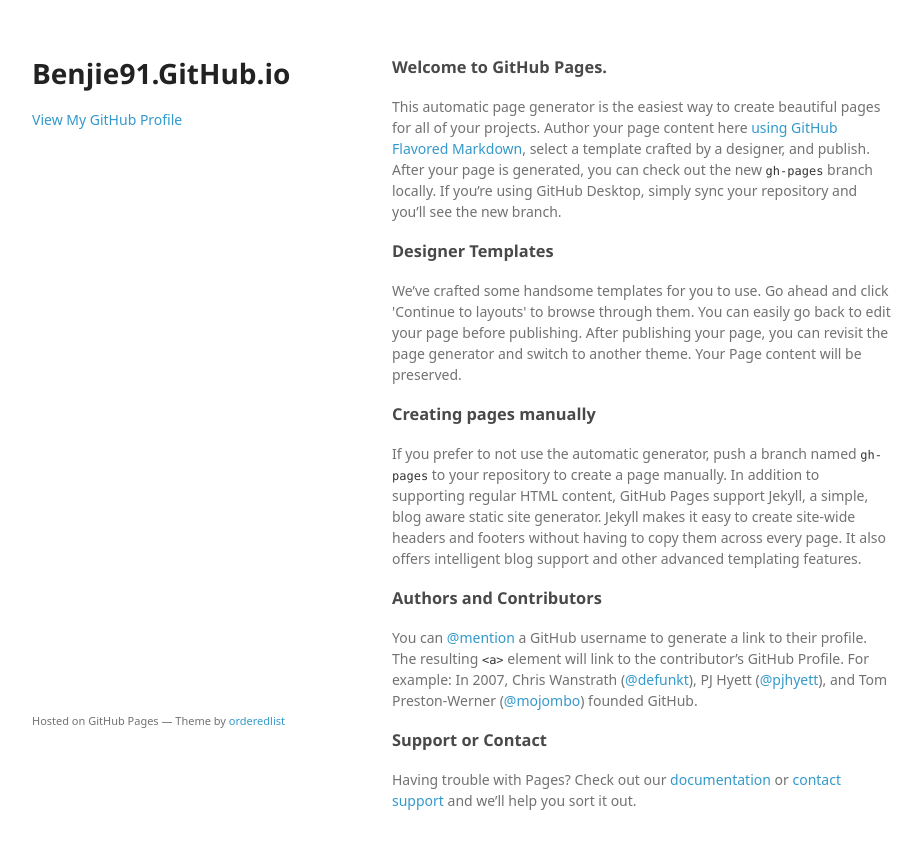
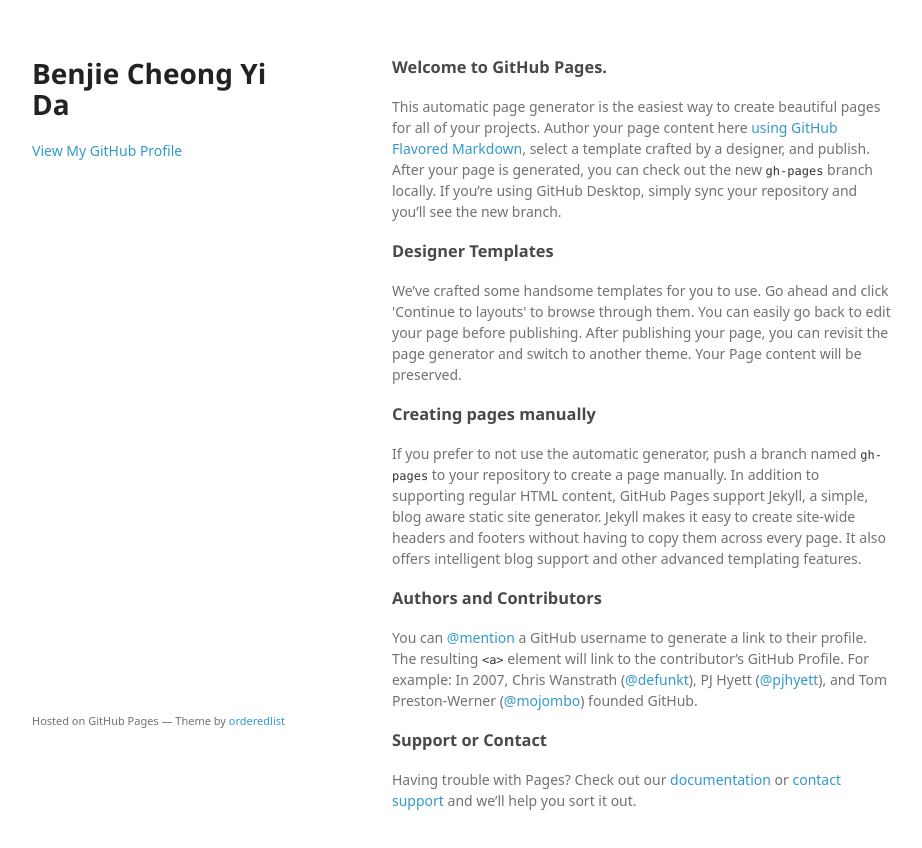
Before and after one commit to benjie91/benjie91.github.io, a plain HTML site: page index.html in a window 1280 px wide. Shown: the whole page, without its empty margins (178-1100 px from the left). Drawn offline with Linux system fonts and the light colour scheme; a web font is replaced by a local one.

Commit message:
Change Name of Side Bar

```diff
--- a/index.html
+++ b/index.html
@@ -15,7 +15,7 @@
   <body>
     <div class="wrapper">
       <header>
-        <h1>Benjie91.GitHub.io</h1>
+        <h1>Benjie Cheong Yi Da</h1>
         <p></p>
 
 
```
